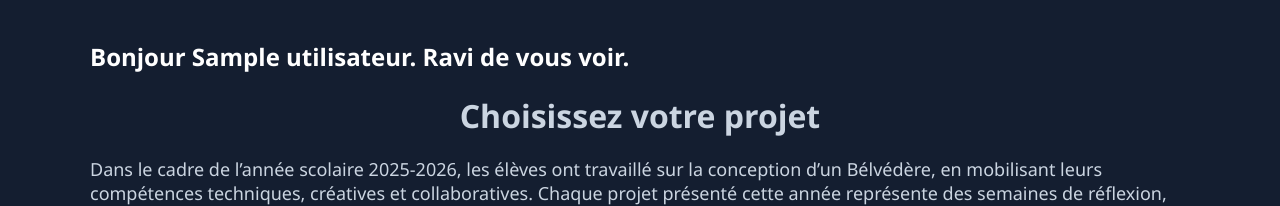
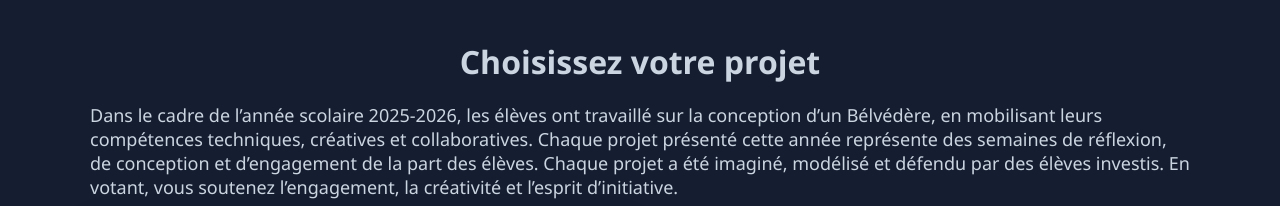
Before and after one commit to slahino/high-ranking-app, a Flask app: template app/templates/votes.html in a window 1280 px wide. Shown: the top 206 px of the page. Run offline with Flask 3, Linux system fonts and the light colour scheme; the template is opened without the code that fills it: most values are stand-ins (such as "Sample title", 1, 10 or a date in 2020).

Commit message:
fix ajout session

```diff
--- a/app/templates/votes.html
+++ b/app/templates/votes.html
@@ -126,7 +126,7 @@ body {
 
 <div class="container">
 
-<h2> Bonjour {{ utilisateurs[2] }}. Ravi de vous voir.</h2>
+<!--<h2> Bonjour {{ utilisateurs.prenom }}. Ravi de vous voir.</h2>-->
 
 <h1>Choisissez votre projet</h1>
 
```
